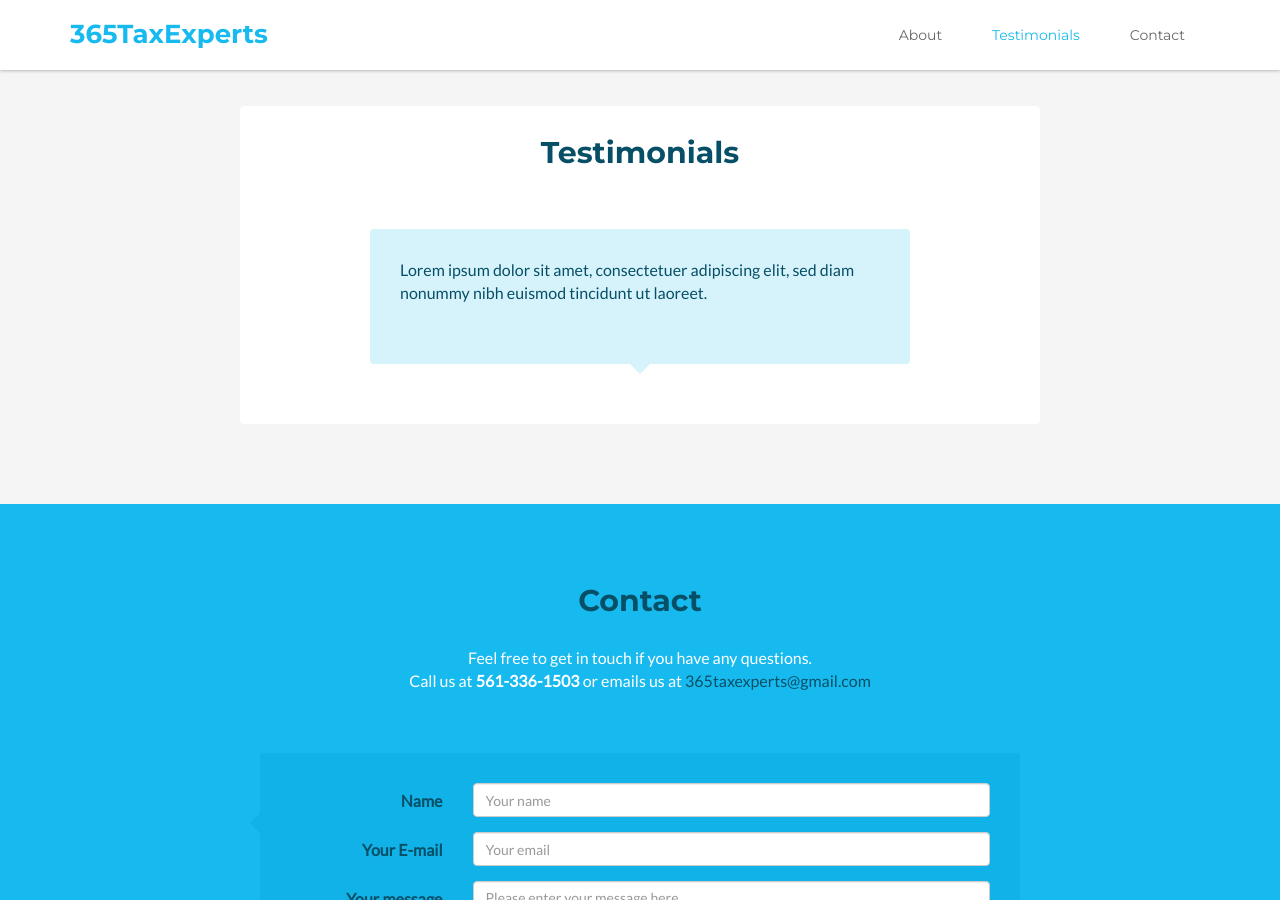
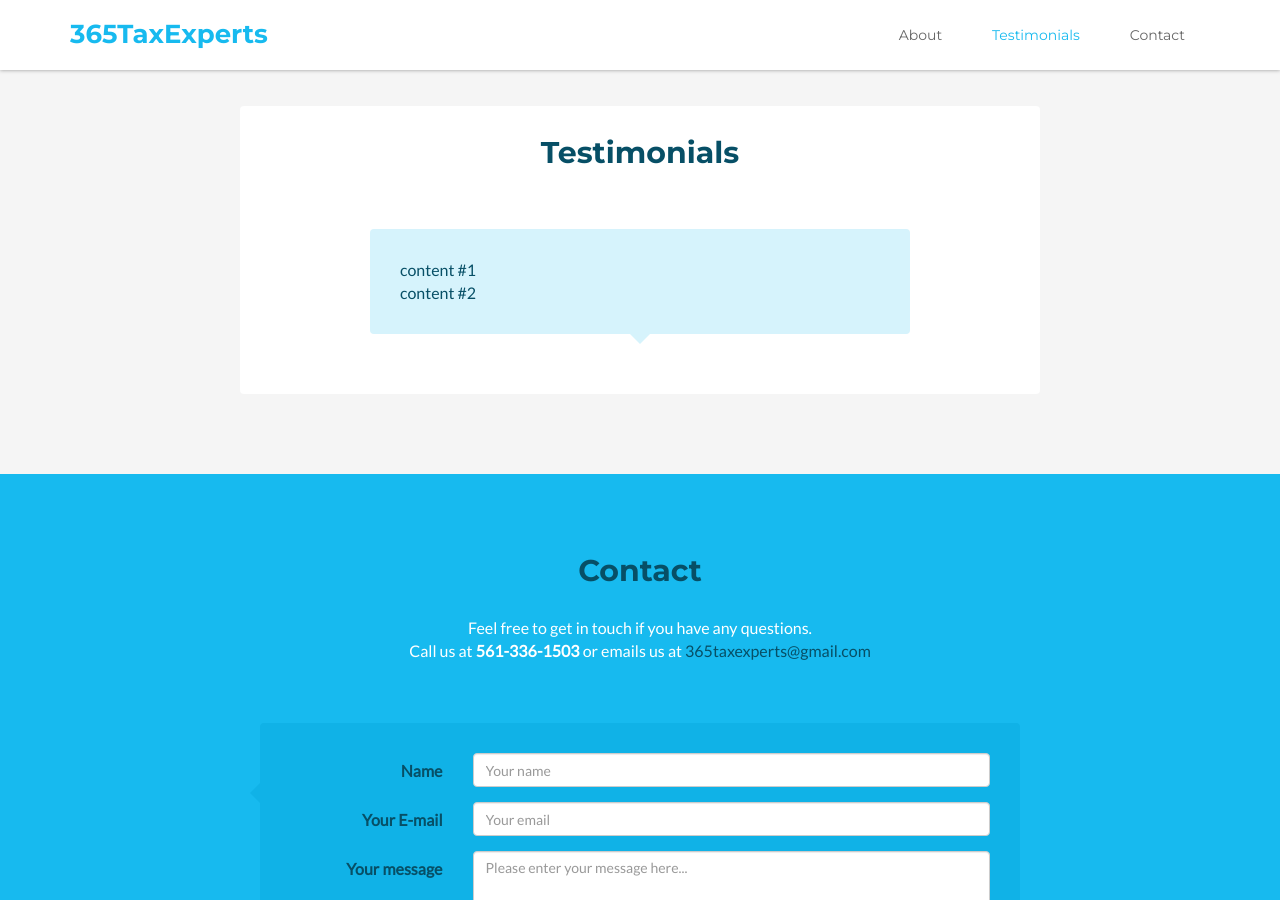
Before and after one commit to rdelphin/rdelphin.github.io, a Jekyll site: the page built from index.html, in a window 1280 px wide and 900 px high, scrolled down 952 px. Built offline with Jekyll 4.4.1, drawn with Linux system fonts in a browser that asks for light colours.

Commit message:
add testimonials in carousel

```diff
--- a/_includes/refer.html
+++ b/_includes/refer.html
@@ -6,7 +6,10 @@
 
                 <div class="cta-container">
                     <div class="speech-bubble">
-                        <p class="intro">Lorem ipsum dolor sit amet, consectetuer adipiscing elit, sed diam nonummy nibh euismod tincidunt ut laoreet.</p>
+                        <div class="slider">
+                            <div>content #1</div>
+                            <div>content #2</div>
+                        </div>
 
                     </div><!--//speech-bubble-->
 
```
